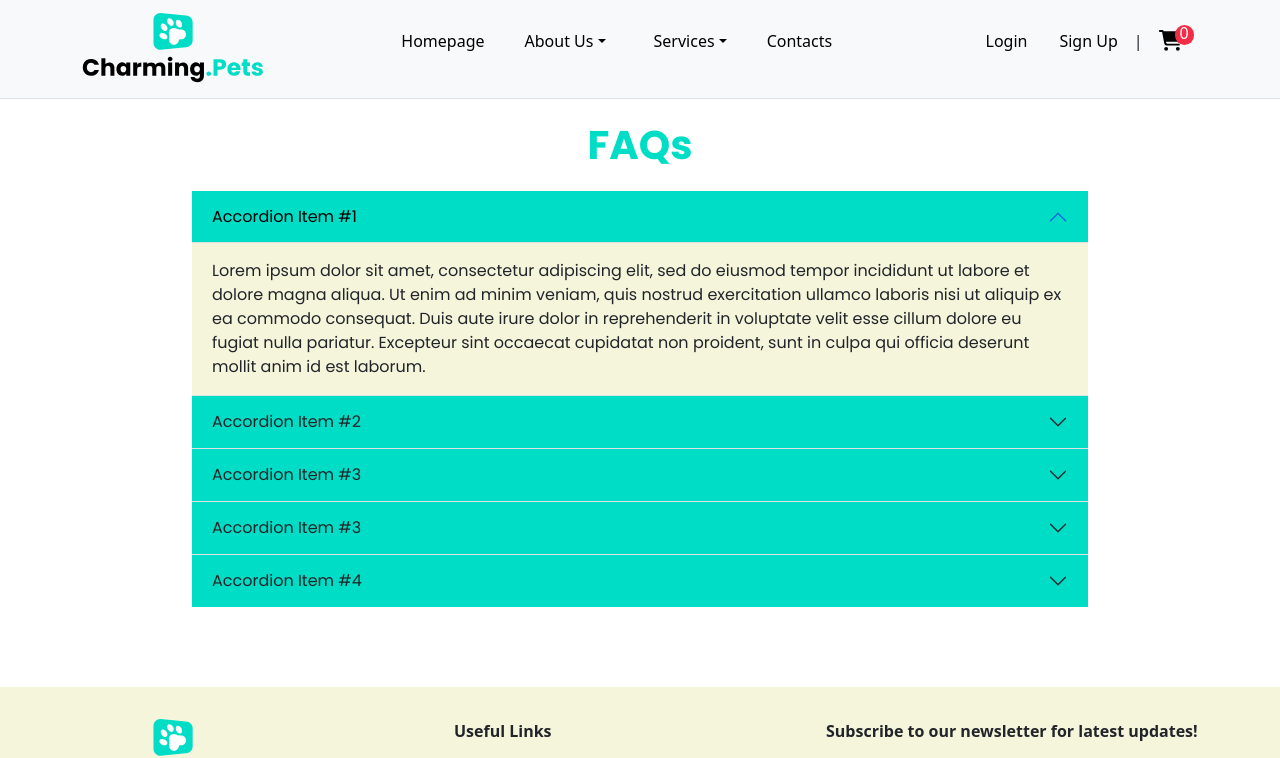
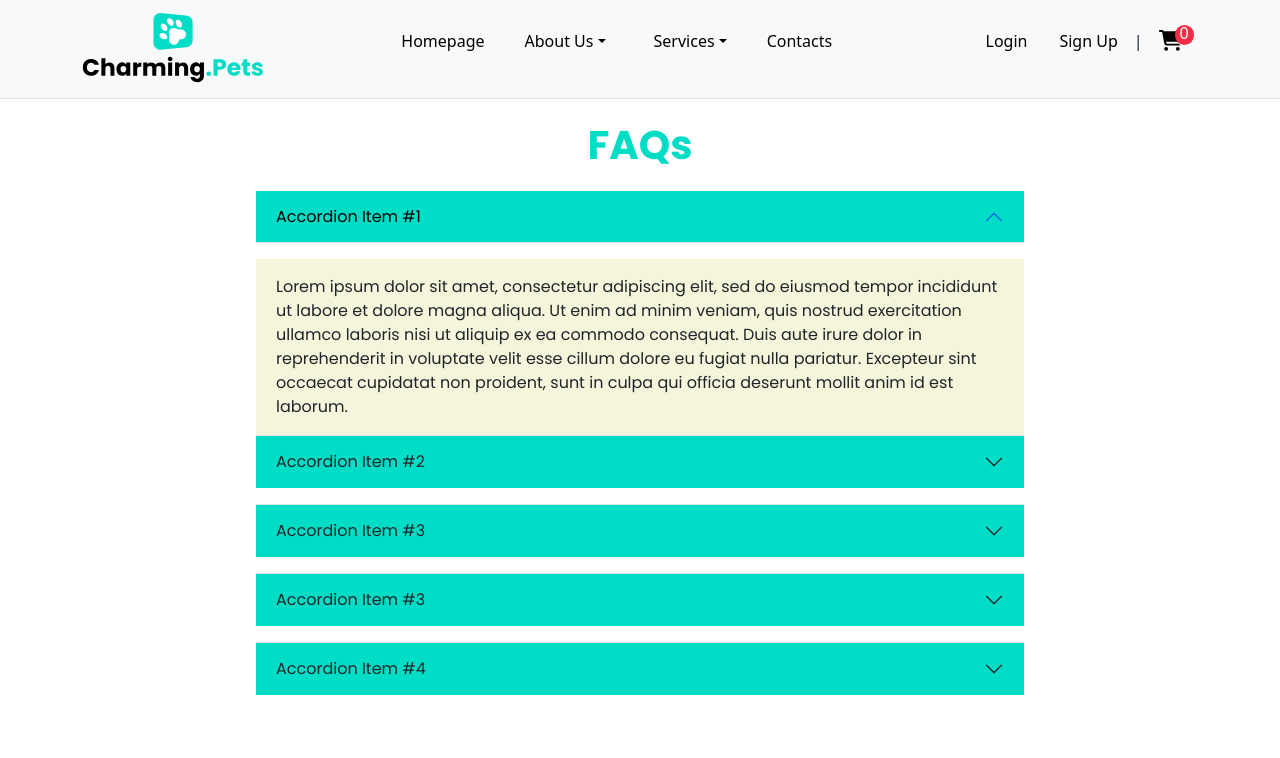
Before and after one commit to LightLotus/group-3-nickel-capstone, a React (Create React App) app: page /faq in a window 1280 px wide. Shown: the top 758 px of the page. Built offline with nearby package versions, Linux system fonts and the light colour scheme.

Commit message:
adding mb in faqs

```diff
--- a/src/css/FAQ.css
+++ b/src/css/FAQ.css
@@ -6,7 +6,7 @@
   left: 354px;
   top: 200px; */
   margin: auto;
-  width: 70%;
+  width: 60%;
   font-family: 'Poppins';
   font-style: normal;
   line-height: 24px;
--- a/src/pages/FAQ.js
+++ b/src/pages/FAQ.js
@@ -7,7 +7,7 @@ const FAQ = () => {
     <div className='header text-center'><p><b>FAQs</b></p></div>
       <Accordion className="faq" defaultActiveKey="0" flush>
         <Accordion.Item eventKey="0">
-          <Accordion.Header>Accordion Item #1</Accordion.Header>
+          <Accordion.Header className='mb-3'>Accordion Item #1</Accordion.Header>
           <Accordion.Body className="accordion-body">
             Lorem ipsum dolor sit amet, consectetur adipiscing elit, sed do
             eiusmod tempor incididunt ut labore et dolore magna aliqua. Ut enim ad
@@ -19,7 +19,7 @@ const FAQ = () => {
           </Accordion.Body>
         </Accordion.Item>
         <Accordion.Item eventKey="1">
-          <Accordion.Header>Accordion Item #2</Accordion.Header>
+          <Accordion.Header className='mb-3'>Accordion Item #2</Accordion.Header>
           <Accordion.Body className="accordion-body">
             Lorem ipsum dolor sit amet, consectetur adipiscing elit, sed do
             eiusmod tempor incididunt ut labore et dolore magna aliqua. Ut enim ad
@@ -31,7 +31,7 @@ const FAQ = () => {
           </Accordion.Body>
         </Accordion.Item>
         <Accordion.Item eventKey="2">
-          <Accordion.Header>Accordion Item #3</Accordion.Header>
+          <Accordion.Header className='mb-3'>Accordion Item #3</Accordion.Header>
           <Accordion.Body className="accordion-body">
             Lorem ipsum dolor sit amet, consectetur adipiscing elit, sed do
             eiusmod tempor incididunt ut labore et dolore magna aliqua. Ut enim ad
@@ -43,7 +43,7 @@ const FAQ = () => {
           </Accordion.Body>
         </Accordion.Item>
         <Accordion.Item eventKey="4">
-          <Accordion.Header>Accordion Item #3</Accordion.Header>
+          <Accordion.Header className='mb-3'>Accordion Item #3</Accordion.Header>
           <Accordion.Body>
             Lorem ipsum dolor sit amet, consectetur adipiscing elit, sed do
             eiusmod tempor incididunt ut labore et dolore magna aliqua. Ut enim ad
@@ -55,7 +55,7 @@ const FAQ = () => {
           </Accordion.Body>
         </Accordion.Item>
         <Accordion.Item eventKey="5">
-          <Accordion.Header>Accordion Item #4</Accordion.Header>
+          <Accordion.Header className='mb-3'>Accordion Item #4</Accordion.Header>
           <Accordion.Body className="accordion-body">
             Lorem ipsum dolor sit amet, consectetur adipiscing elit, sed do
             eiusmod tempor incididunt ut labore et dolore magna aliqua. Ut enim ad
```
Also changed, not shown: src/images/plus.svg (added).
